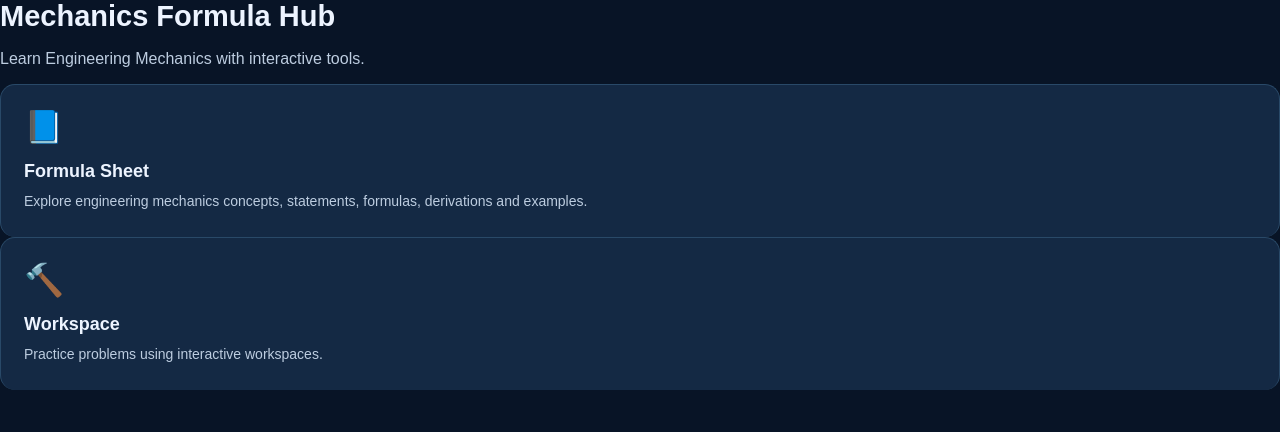
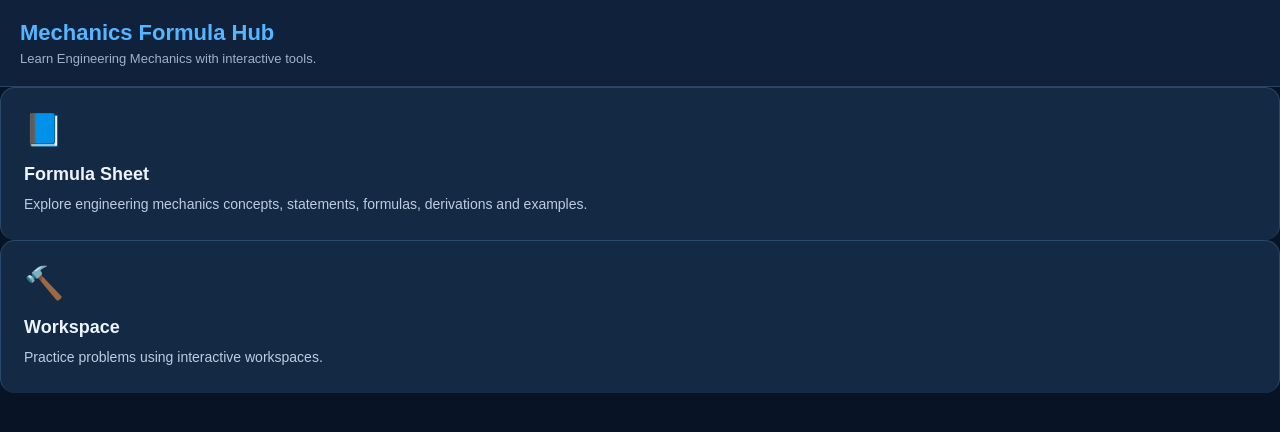
Before and after one commit to Cos-mivon/mechanics-formula-hub, a plain HTML site: page index.html in a window 1280 px wide. Drawn offline with Linux system fonts and the light colour scheme.

Commit message:
Add header with logo and tagline to index.html

```diff
--- a/index.html
+++ b/index.html
@@ -9,10 +9,14 @@
 
 <body>
 
-    <div class="container">
+    <header>
+    <div class="logo">Mechanics Formula Hub</div>
+    <div class="tagline">
+        Learn Engineering Mechanics with interactive tools.
+    </div>
+</header>
 
-        <h1>Mechanics Formula Hub</h1>
-        <p>Learn Engineering Mechanics with interactive tools.</p>
+<div class="container">
 
 
             <a href="formula-sheet/index.html" class="card">
```
